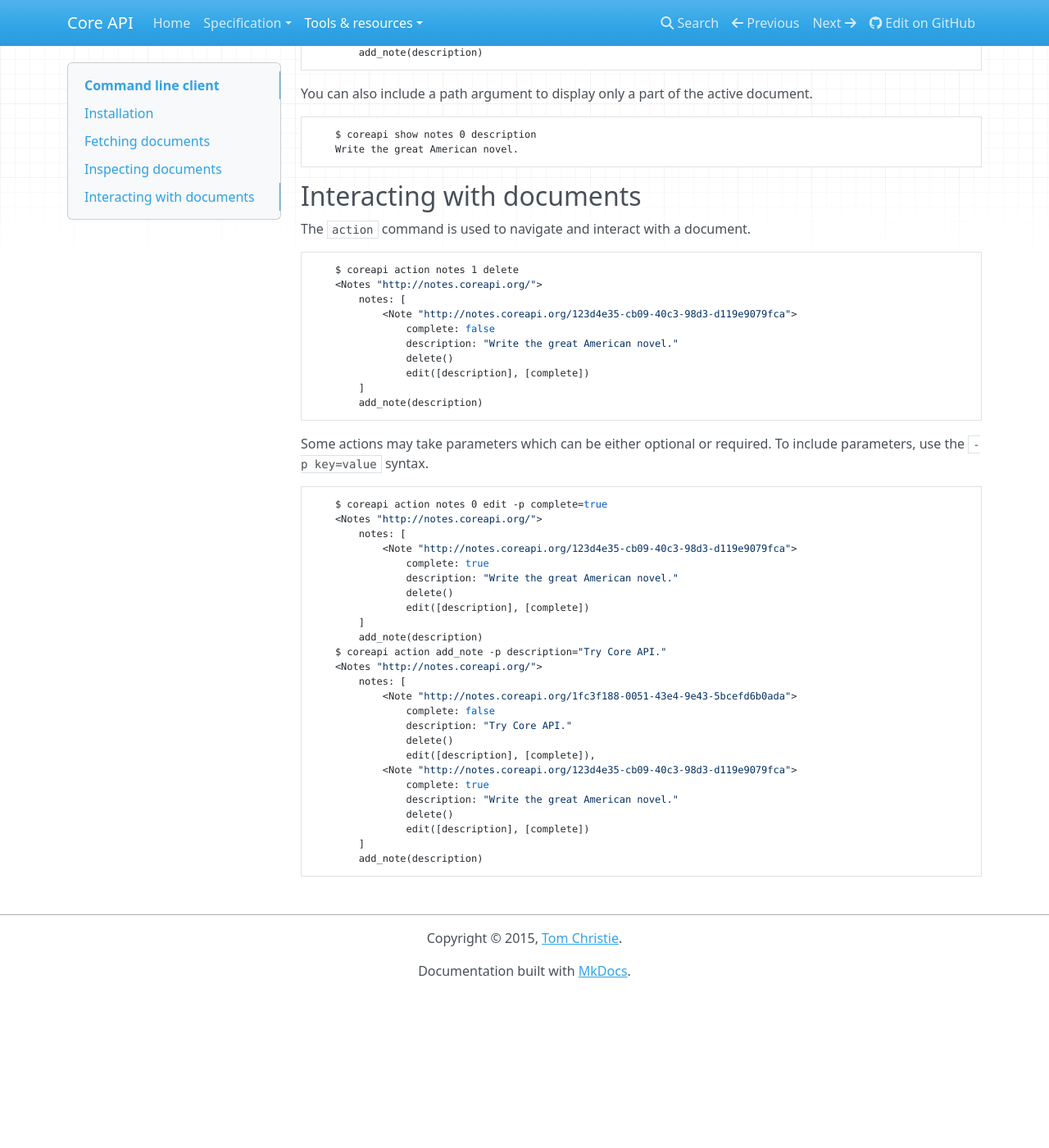
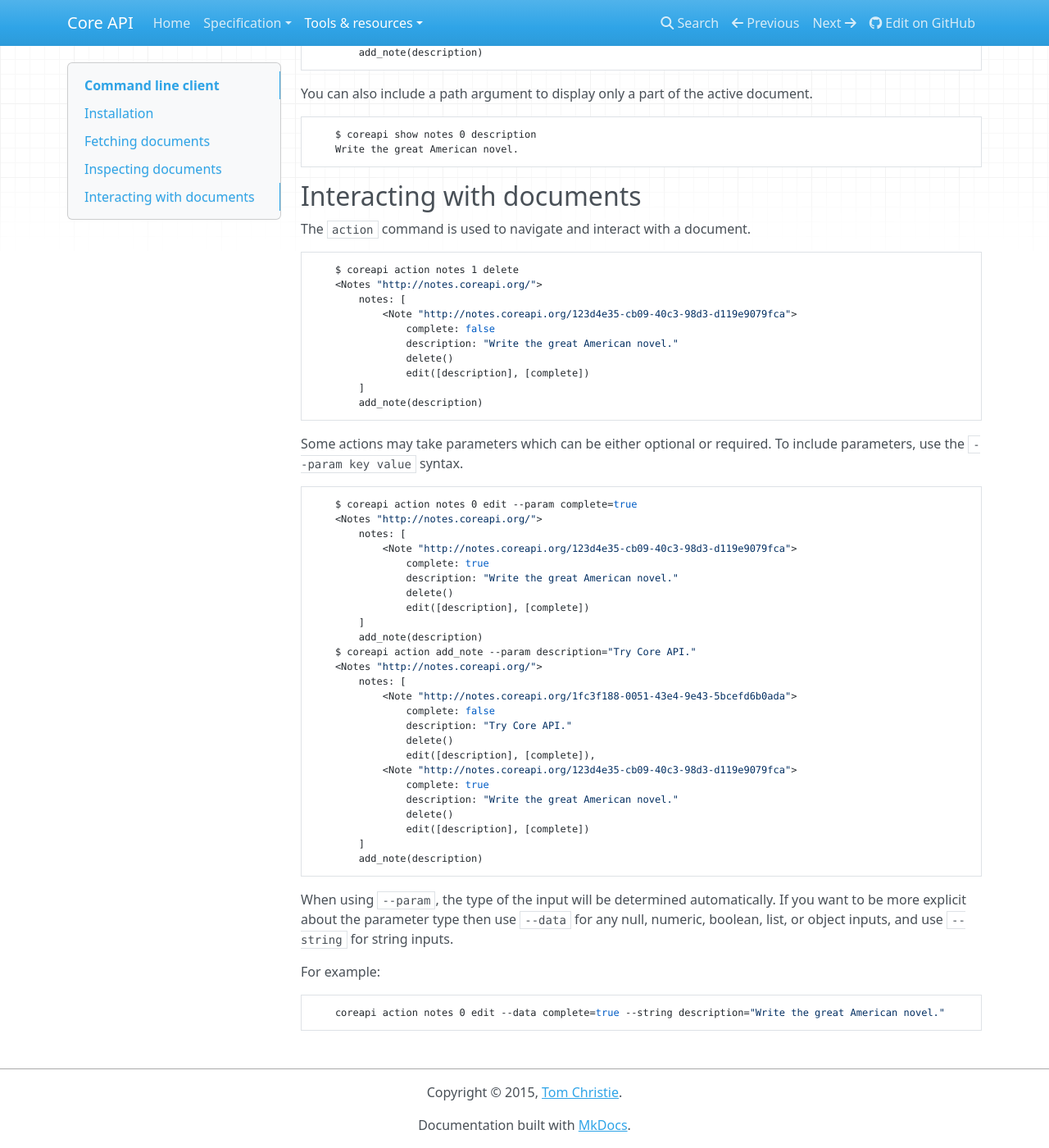
Before and after one commit to core-api/core-api, an MkDocs documentation site: the page built from docs/tools-and-resources/command-line-client.md, in a window 1280 px wide and 1400 px high, scrolled down 1845 px. Shown: the whole window at 82% size. Built offline with MkDocs 1.6.1, drawn with Linux system fonts in a browser that asks for light colours; nearby versions of some CDN libraries; old or Windows-style settings are respelled for this version of MkDocs; before the commit the page ends 3057 px from its top, so only the background shows below that.

Commit message:
Docs tweaks

````diff
--- a/docs/tools-and-resources/command-line-client.md
+++ b/docs/tools-and-resources/command-line-client.md
@@ -120,10 +120,10 @@ The `action` command is used to navigate and interact with a document.
         add_note(description)
 ```
 
-Some actions may take parameters which can be either optional or required. To include parameters, use the `-p key=value` syntax.
+Some actions may take parameters which can be either optional or required. To include parameters, use the `--param key value` syntax.
 
 ```bash
-    $ coreapi action notes 0 edit -p complete=true
+    $ coreapi action notes 0 edit --param complete=true
     <Notes "http://notes.coreapi.org/">
         notes: [
             <Note "http://notes.coreapi.org/123d4e35-cb09-40c3-98d3-d119e9079fca">
@@ -133,7 +133,7 @@ Some actions may take parameters which can be either optional or required. To in
                 edit([description], [complete])
         ]
         add_note(description)
-    $ coreapi action add_note -p description="Try Core API."
+    $ coreapi action add_note --param description="Try Core API."
     <Notes "http://notes.coreapi.org/">
         notes: [
             <Note "http://notes.coreapi.org/1fc3f188-0051-43e4-9e43-5bcefd6b0ada">
@@ -149,3 +149,13 @@ Some actions may take parameters which can be either optional or required. To in
         ]
         add_note(description)
 ```
+
+When using `--param`, the type of the input will be determined automatically.
+If you want to be more explicit about the parameter type then use `--data` for
+any null, numeric, boolean, list, or object inputs, and use `--string` for string inputs.
+
+For example:
+
+```bash
+    coreapi action notes 0 edit --data complete=true --string description="Write the great American novel."
+```
````
Also changed, not shown: README.md (+6 -4 lines), docs/tools-and-resources/example-services.md (+2 -2 lines).
